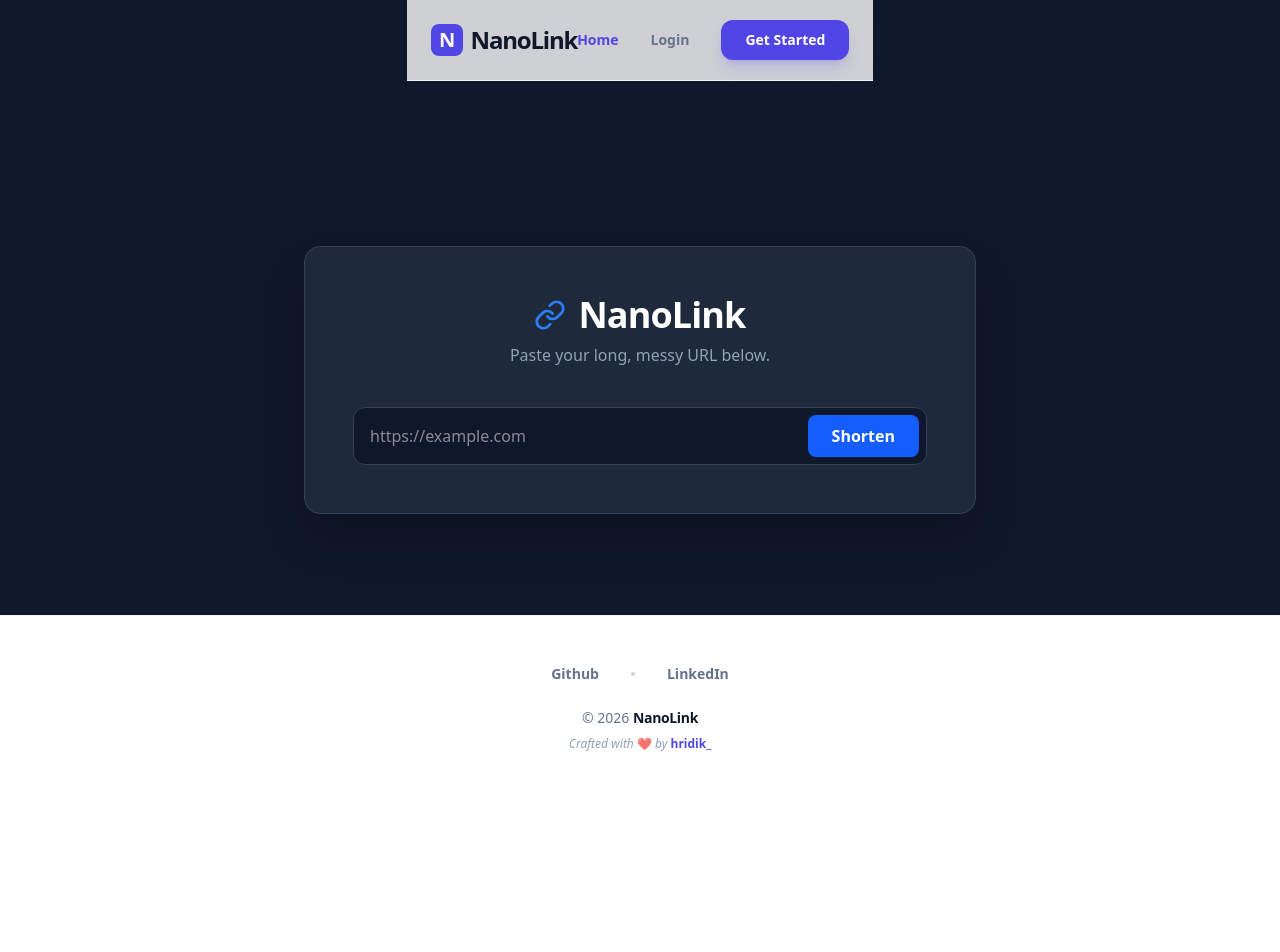
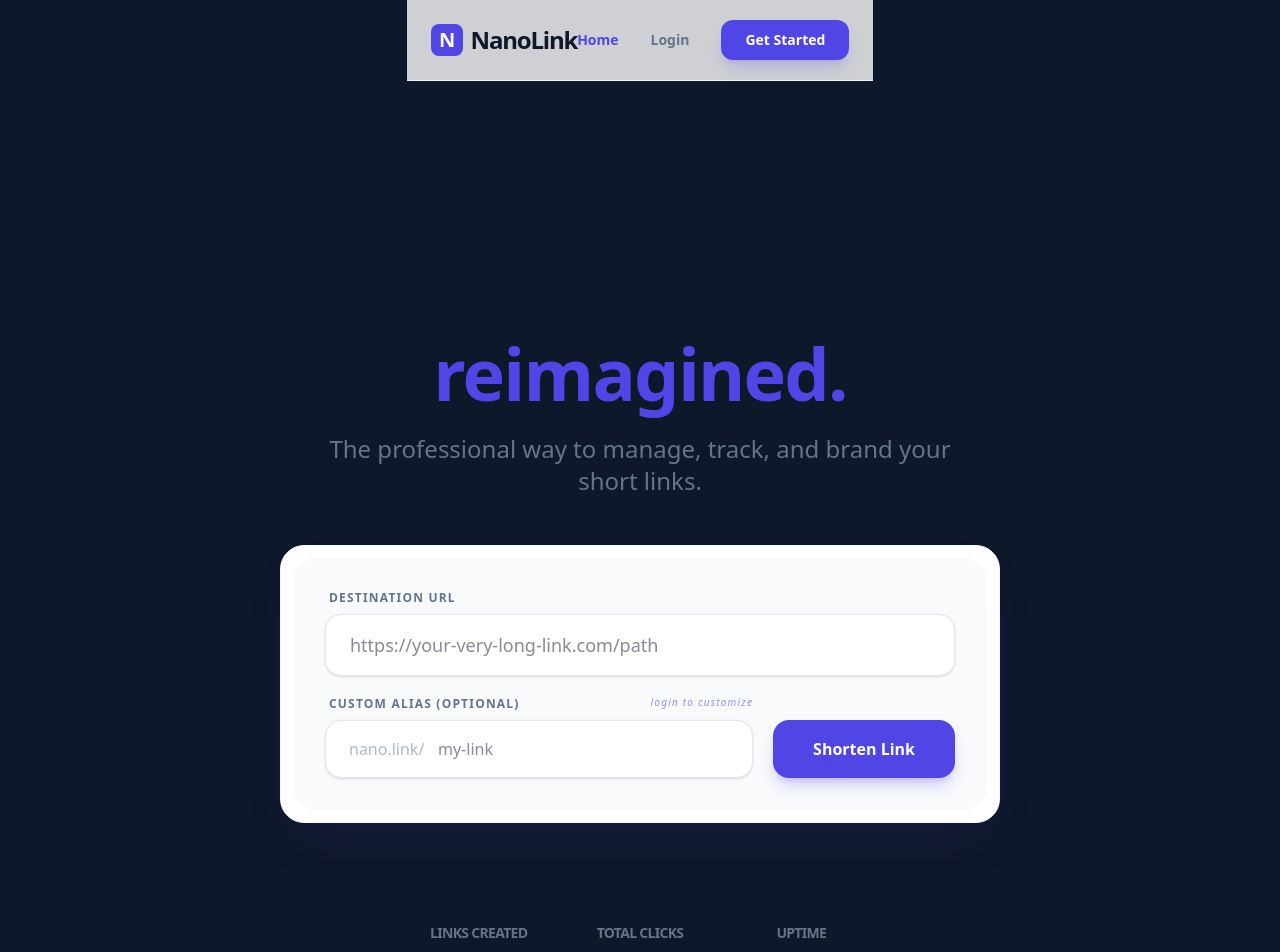
Before and after one commit to hridik-suresh/NanoLink-url_shortener, a React app in the folder frontend/: page / in a window 1280 px wide. Shown: the top 952 px of the page. Before the commit the page ends 800 px from the top, so only its background shows below. Built offline with nearby package versions, Linux system fonts and the light colour scheme; the HTML template or start-up script is replaced by a standard one.

Commit message:
Refactor Home component to enhance UI, implement custom alias functionality, and improve link shortening process.

```diff
--- a/frontend/src/pages/Home.jsx
+++ b/frontend/src/pages/Home.jsx
@@ -1,79 +1,127 @@
-import { useState } from "react";
-import axios from "axios";
-import { Link as LinkIcon } from "lucide-react";
-import ResultCard from "../components/ResultCard";
+import React, { useState } from "react";
+import { Link } from "react-router-dom";
 
 const Home = () => {
   const [url, setUrl] = useState("");
-  const [shortUrl, setShortUrl] = useState("");
-  const [loading, setLoading] = useState(false);
-  const [copied, setCopied] = useState(false);
-  const [error, setError] = useState("");
+  const [alias, setAlias] = useState("");
+  const [shortenedUrl, setShortenedUrl] = useState(""); // New state for result
 
-  const handleShorten = async (e) => {
+  const handleSubmit = (e) => {
     e.preventDefault();
-    setLoading(true);
-    setError("");
-
-    try {
-      const response = await axios.post(
-        `${import.meta.env.VITE_BACKEND_URL}/api/create`,
-        { url },
-      );
-      setShortUrl(response.data.shortUrl);
-    } catch (err) {
-      setError(err.response?.data?.message || "Cannot connect to server.");
-    } finally {
-      setLoading(false);
-    }
-  };
-
-  const copyToClipboard = () => {
-    navigator.clipboard.writeText(shortUrl);
-    setCopied(true);
-    setTimeout(() => setCopied(false), 2000);
+    // For now, we'll just simulate a result for the UI
+    setShortenedUrl(`nano.link/${alias || "xK3j9L1"}`);
   };
 
   return (
-    <div className="w-full max-w-2xl bg-[#1e293b] rounded-2xl shadow-2xl border border-slate-700 p-8 sm:p-12">
-      <div className="flex items-center gap-3 mb-2 justify-center">
-        <LinkIcon className="text-blue-500 w-8 h-8" />
-        <h1 className="text-4xl font-extrabold text-white tracking-tight">
-          NanoLink
+    <div className="flex flex-col items-center justify-center pt-12 md:pt-24 animate-in fade-in duration-700">
+      {/* Hero Section */}
+      <div className="text-center mb-12 px-6">
+        <h1 className="text-5xl md:text-7xl font-black text-dark mb-6 tracking-tight">
+          Link shortening <br />
+          <span className="text-primary inline-block hover:scale-105 transition-transform cursor-default">
+            reimagined.
+          </span>
         </h1>
+        <p className="text-secondary text-lg md:text-2xl max-w-2xl mx-auto font-medium">
+          The professional way to manage, track, and brand your short links.
+        </p>
       </div>
-      <p className="text-slate-400 text-center mb-10">
-        Paste your long, messy URL below.
-      </p>
 
-      <form onSubmit={handleShorten} className="space-y-4">
-        <div className="relative">
+      {/* Input Section */}
+      <div className="w-full max-w-3xl bg-white rounded-3xl shadow-2xl shadow-primary/10 p-2 md:p-3 border border-slate-100">
+        <form
+          onSubmit={handleSubmit}
+          className="bg-slate-50 rounded-[1.4rem] p-6 md:p-8 flex flex-col gap-5"
+        >
+          <div className="space-y-2">
+            <label className="text-xs font-bold uppercase tracking-widest text-secondary ml-1 text-left block">
+              Destination URL
+            </label>
             <input
-            type="text"
-            className="w-full bg-[#0f172a] border border-slate-700 rounded-xl px-4 py-4 text-white focus:ring-2 focus:ring-blue-500 outline-none pr-32"
+              type="url"
+              placeholder="https://your-very-long-link.com/path"
+              className="w-full px-6 py-4 rounded-2xl bg-white border border-slate-200 focus:outline-none focus:ring-4 focus:ring-primary/10 focus:border-primary transition-all text-dark text-lg shadow-sm"
               value={url}
               onChange={(e) => setUrl(e.target.value)}
               required
-            placeholder="https://example.com"
             />
+          </div>
+
+          <div className="flex flex-col md:flex-row gap-5">
+            <div className="flex-grow space-y-2 text-left">
+              <label className="text-xs font-bold uppercase tracking-widest text-secondary ml-1 flex justify-between">
+                Custom Alias (Optional)
+                <span className="text-[10px] lowercase text-primary/60 italic font-normal">
+                  Login to customize
+                </span>
+              </label>
+              <div className="relative">
+                <div className="absolute inset-y-0 left-0 pl-6 flex items-center pointer-events-none text-secondary/50 font-medium">
+                  nano.link/
+                </div>
+                <input
+                  type="text"
+                  placeholder="my-link"
+                  className="w-full pl-28 pr-6 py-4 rounded-2xl bg-white border border-slate-200 focus:outline-none focus:ring-4 focus:ring-primary/10 focus:border-primary transition-all text-dark shadow-sm"
+                  value={alias}
+                  onChange={(e) => setAlias(e.target.value)}
+                />
+              </div>
+            </div>
+
+            <div className="flex flex-col justify-end">
               <button
                 type="submit"
-            disabled={loading}
-            className="absolute right-2 top-2 bottom-2 bg-blue-600 text-white px-6 rounded-lg font-bold disabled:opacity-50"
+                className="bg-primary hover:bg-primary-dark text-white font-bold h-[60px] md:h-[58px] px-10 rounded-2xl transition-all shadow-lg shadow-primary/25 active:scale-95 cursor-pointer flex items-center justify-center"
               >
-            {loading ? "..." : "Shorten"}
+                Shorten Link
               </button>
             </div>
-        {error && <p className="text-red-400 text-sm ml-2">{error}</p>}
+          </div>
         </form>
+      </div>
 
-      {shortUrl && (
-        <ResultCard
-          shortUrl={shortUrl}
-          copied={copied}
-          onCopy={copyToClipboard}
-        />
+      {/* RESULT SECTION */}
+      {shortenedUrl && (
+        <div className="mt-8 w-full max-w-3xl animate-in zoom-in duration-300">
+          <div className="bg-primary/5 border-2 border-dashed border-primary/20 rounded-2xl p-6 flex flex-col md:flex-row items-center justify-between gap-4">
+            <div className="text-left">
+              <p className="text-xs font-bold text-primary uppercase tracking-wider mb-1">
+                Your shortened link is ready!
+              </p>
+              <p className="text-xl font-bold text-dark">{shortenedUrl}</p>
+            </div>
+            <button
+              onClick={() => navigator.clipboard.writeText(shortenedUrl)}
+              className="bg-white text-primary border border-primary/20 hover:bg-primary hover:text-white px-6 py-3 rounded-xl font-bold transition-all shadow-sm active:scale-95"
+            >
+              Copy Link
+            </button>
+          </div>
+        </div>
       )}
+
+      {/* Quick Stats Section */}
+      <div className="mt-16 grid grid-cols-2 md:grid-cols-3 gap-8 md:gap-16 text-center">
+        <div>
+          <p className="text-3xl font-bold text-dark tracking-tight">10k+</p>
+          <p className="text-secondary text-sm font-semibold uppercase tracking-tighter">
+            Links Created
+          </p>
+        </div>
+        <div>
+          <p className="text-3xl font-bold text-dark tracking-tight">50k+</p>
+          <p className="text-secondary text-sm font-semibold uppercase tracking-tighter">
+            Total Clicks
+          </p>
+        </div>
+        <div className="col-span-2 md:col-span-1 border-t md:border-t-0 pt-8 md:pt-0">
+          <p className="text-3xl font-bold text-dark tracking-tight">99.9%</p>
+          <p className="text-secondary text-sm font-semibold uppercase tracking-tighter">
+            Uptime
+          </p>
+        </div>
+      </div>
     </div>
   );
 };
```
Lines whose indentation alone changed are shown as unchanged.
